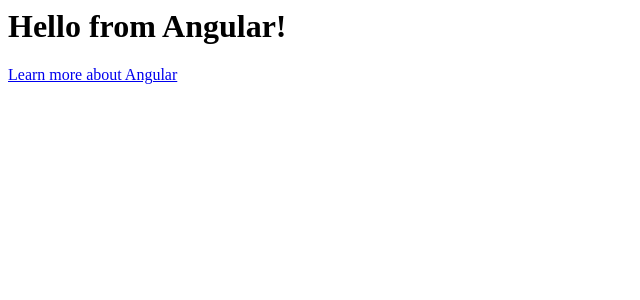
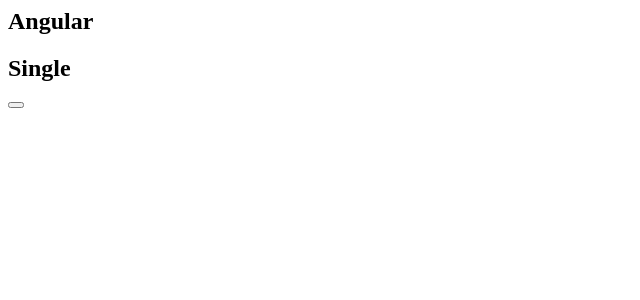
Before and after one commit to akilah-littlejohn/Card-Component-10-day-Challenge, an Angular app: page / in a window 1280 px wide. Shown: the top 300 px of the page, without its empty margins (0-640 px from the left). Built offline with nearby package versions, Linux system fonts and the light colour scheme.

Commit message:
4 files modified, 3 added

```diff
--- a/src/card/card.component.html
+++ b/src/card/card.component.html
@@ -1,9 +1,12 @@
 <section>
+
   <header>
-    <h1></h1>
-    <h2></h2>
+    <h1>{{title}}</h1>
+    <h2>{{subtitle}}</h2>
   </header>
+  <img [src]="" alt="">
   <article>
   <ng-content selector="card-content"></ng-content>
   </article>
+  <button></button>
 </section>
--- a/src/card/card.component.ts
+++ b/src/card/card.component.ts
@@ -1,14 +1,19 @@
-import { Component, OnInit } from '@angular/core';
+import { Component, Input, OnInit } from '@angular/core';
+import { MatButtonModule } from '@angular/material/button';
+import { MatIconModule } from '@angular/material/icon';
 
 @Component({
   selector: 'app-card',
   templateUrl: './card.component.html',
-  styleUrls: ['./card.component.css']
+  styleUrls: ['./card.component.css'],
+  standalone: true,
+  imports: [MatIconModule, MatButtonModule],
 })
 export class CardComponent implements OnInit {
+  @Input() title: string;
+  @Input() subtitle: string;
+  likeButton: boolean = false;
 
-  constructor() { }
-  ngOnInit() {
-  }
-
+  constructor() {}
+  ngOnInit() {}
 }
--- a/src/index.html
+++ b/src/index.html
@@ -1,6 +1,10 @@
 <html>
   <head>
-    <title>My app</title>
+    <title>Card Component</title>
+    <link
+    href="https://fonts.googleapis.com/icon?family=Material+Icons"
+    rel="stylesheet"
+  />
   </head>
   <body>
     <my-app>Loading...</my-app>
--- a/src/main.ts
+++ b/src/main.ts
@@ -2,20 +2,22 @@
 import { Component } from '@angular/core';
 import { CommonModule } from '@angular/common';
 import { bootstrapApplication } from '@angular/platform-browser';
+import { CardComponent } from './card/card.component';
+import { provideHttpClient } from '@angular/common/http';
 
 @Component({
   selector: 'my-app',
   standalone: true,
-  imports: [CommonModule],
+  imports: [CommonModule,CardComponent],
   template: `
-    <h1>Hello from {{name}}!</h1>
-    <a target="_blank" href="https://angular.io/start">
-      Learn more about Angular
-    </a>
+<app-card [title]="name" [subtitle]="status"></app-card>
   `,
 })
 export class App {
-  name = 'Angular';
+  name:string = 'Angular';
+  status:string = 'Single'
 }
 
-bootstrapApplication(App);
+bootstrapApplication(App, {
+  providers:[provideHttpClient()]
+});
--- /dev/null
+++ b/src/reponse.ts
@@ -0,0 +1,2 @@
+export interface Reponse {
+}
--- /dev/null
+++ b/src/user.ts
@@ -0,0 +1,2 @@
+export interface User {
+}
```
Also changed, not shown: src/data.service.ts (added, +16 -0 lines).
